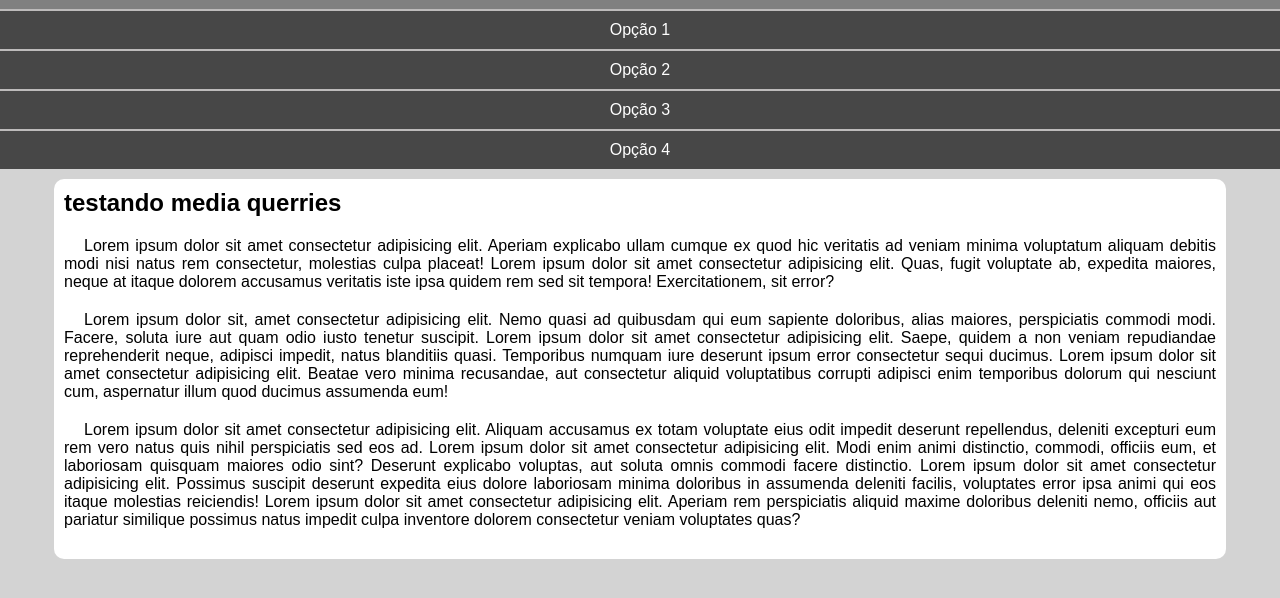
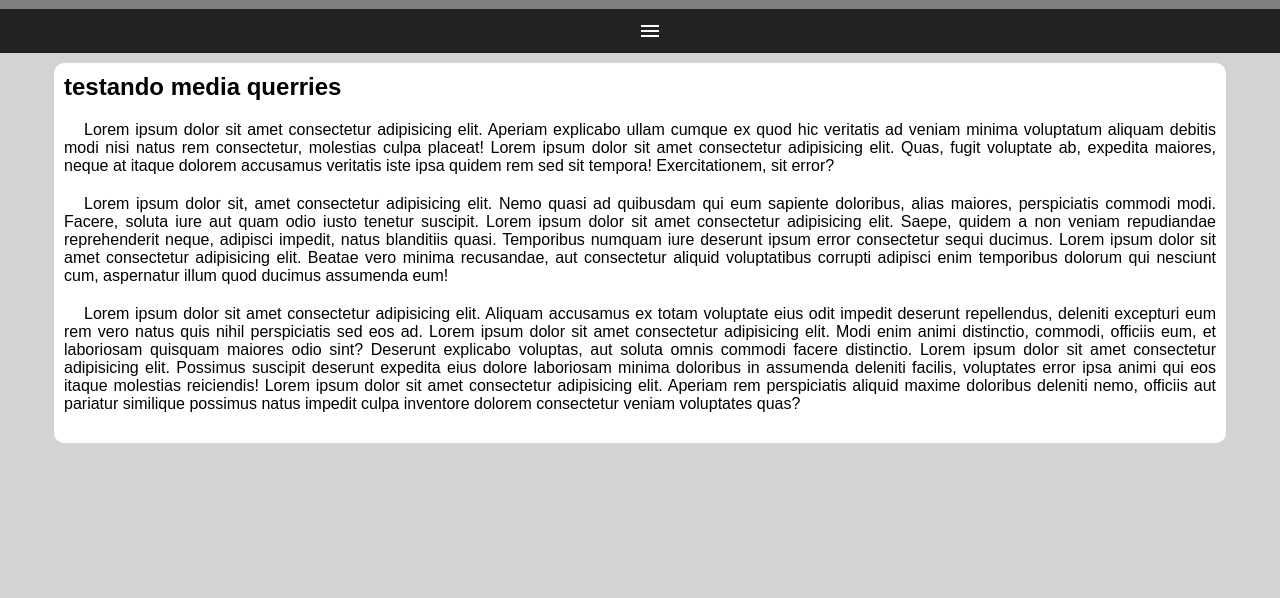
Before and after one commit to VitorHPaivaG/HTML-CSS, a plain HTML site: page exercicios/ex0026/mq005/index.html in a window 1280 px wide. Shown: the part 48-646 px from the top of the page. Drawn offline with Linux system fonts and the light colour scheme.

Commit message:
config do burger com google fonts e js

```diff
--- a/exercicios/ex0026/mq005/estilos/style.css
+++ b/exercicios/ex0026/mq005/estilos/style.css
@@ -20,8 +20,23 @@ h1 {
     padding: 10px;
 }
 
+#burger {
+    background-color: rgb(35, 34, 34);
+    display: block;
+    width: 100vw;
+    color: white;
+    text-align: center;
+    padding: 10px;
+    cursor: pointer;
+}
+
+#burger:hover {
+    background-color: white;
+    color: black;
+}
+
 menu {
-    display: block;
+    display: none;
 }
 
 menu > li {
--- a/exercicios/ex0026/mq005/index.html
+++ b/exercicios/ex0026/mq005/index.html
@@ -4,13 +4,17 @@
     <meta charset="UTF-8">
     <meta name="viewport" content="width=device-width, initial-scale=1.0">
     <title>menu responsivo</title>
+    <link href="https://fonts.googleapis.com/icon?family=Material+Icons" rel="stylesheet">
+
+
     <link rel="stylesheet" href="estilos/style.css">
 </head>
 <body>
 
     <header>
         <h1>meu site</h1>
-        <menu>
+        <i id="burger" class="material-icons" onclick="clickMenu()">menu</i>
+        <menu id="itens">
            <ul>
             <li><a href="#">Opção 1</a></li>
             <li><a href="#">Opção 2</a></li>
@@ -31,5 +35,16 @@
         </article>
     </main>
 
+    <script>
+        function clickMenu() {
+           if (itens.style.display == 'block')
+            itens.style.display = 'none'
+
+            else {
+            itens.style.display = 'block'
+        }
+        }
+    </script>
+
 </body>
 </html>
```
